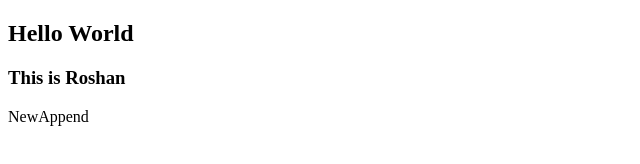
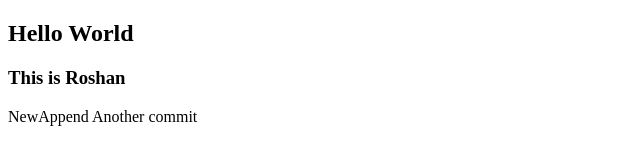
Before and after one commit to ThokchomRoshanSingh/new, a plain HTML site: page index.html in a window 1280 px wide. Shown: the whole page, without its empty margins (0-640 px from the left). Drawn offline with Linux system fonts and the light colour scheme.

Commit message:
New changes

```diff
--- a/index.html
+++ b/index.html
@@ -13,3 +13,4 @@
     </h3>
 </body>
 </html>NewAppend
+Another commit
```
